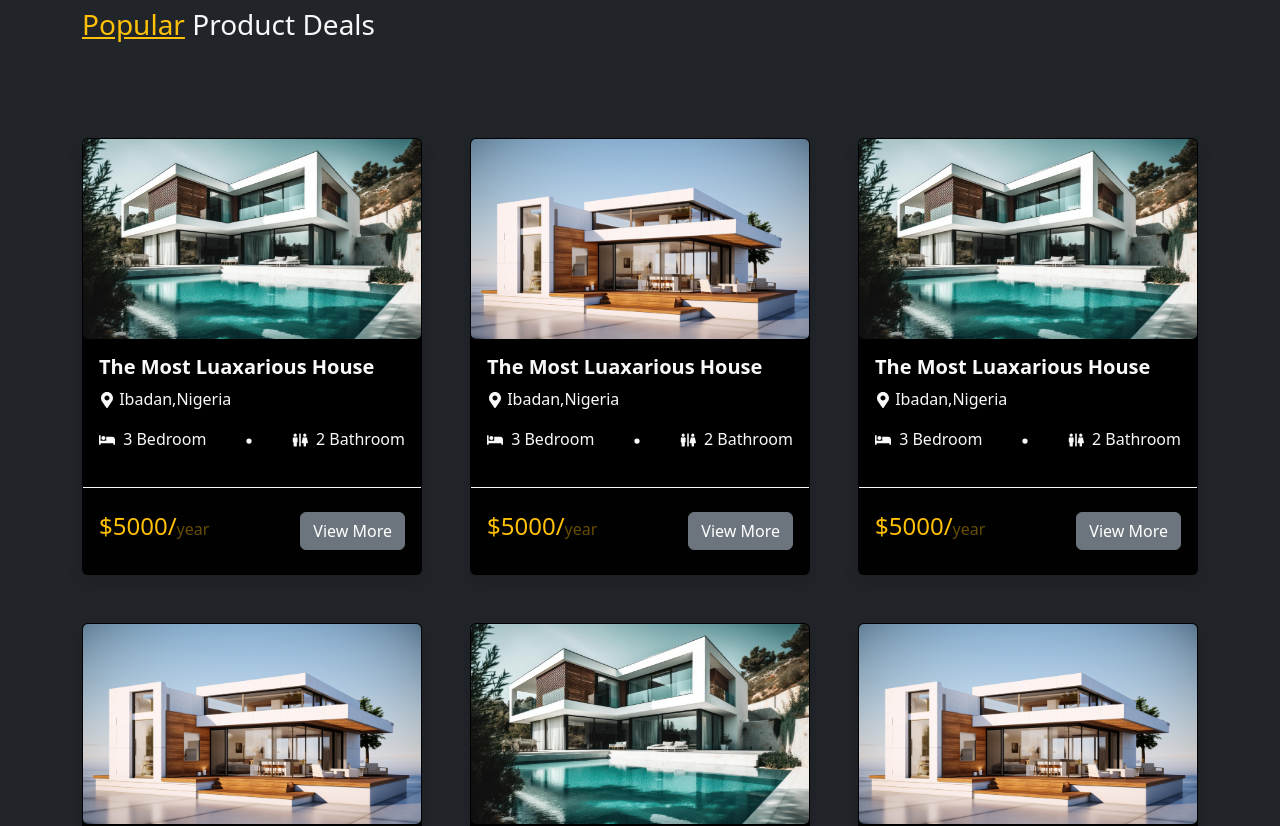
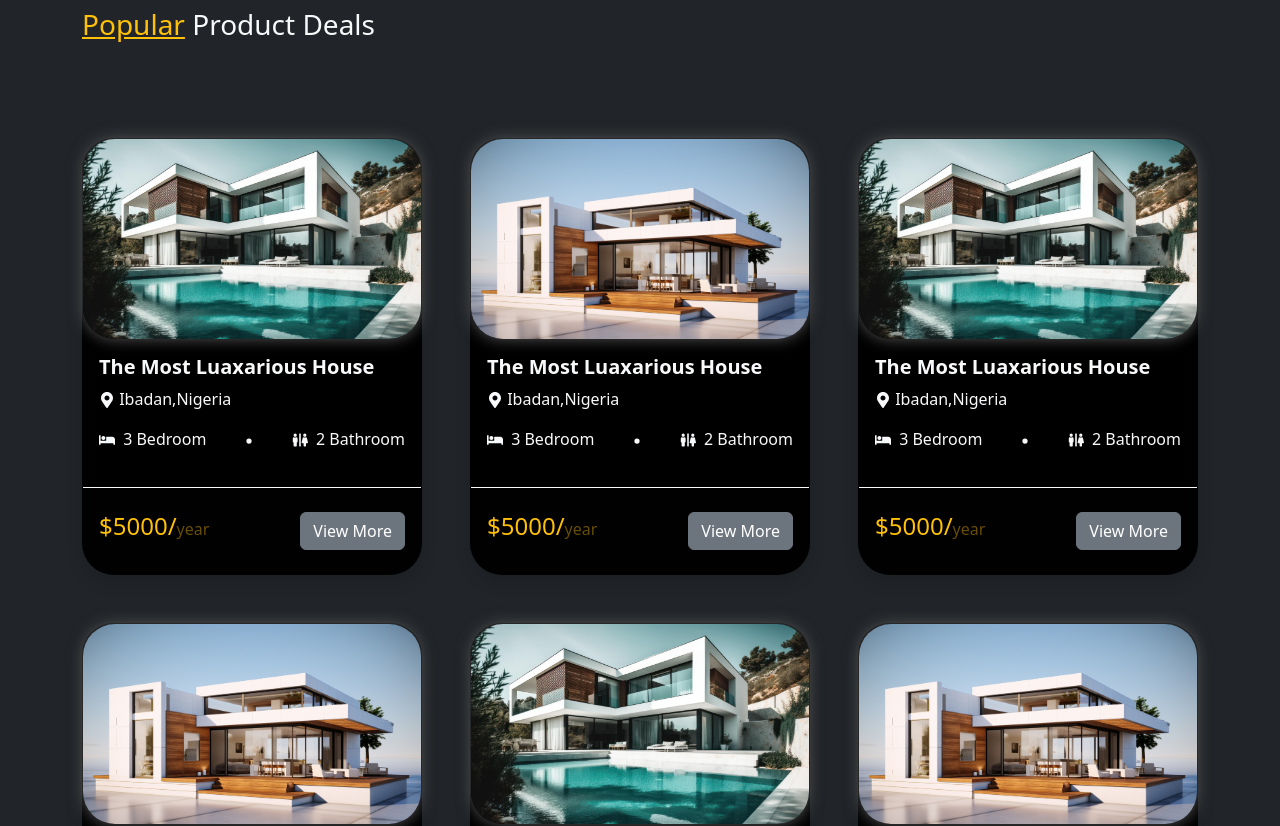
Before and after one commit to praisezee/real-estate, a React (Vite) app: page / in a window 1280 px wide. Shown: the part 960-1786 px from the top of the page. Built offline with nearby package versions, Linux system fonts and the light colour scheme.

Commit message:
minor styling

```diff
--- a/src/components/ProductCard.jsx
+++ b/src/components/ProductCard.jsx
@@ -7,8 +7,8 @@ import { BsDot } from "react-icons/bs"
 const ProductCard = ({img}) => {
   return (
     <Col xs={10} md={6} lg={4} xxl={3} className="mx-auto">
-      <Card className="bg-black text-light shadow">
-        <Card.Img src={img} height={200}/>
+      <Card className="bg-black text-light shadow rounded-5">
+        <Card.Img src={img} height={200} className="rounded-5 shadow-img"/>
         <CardBody>
           <CardTitle className="text-capitalize fw-bold">The Most Luaxarious House</CardTitle>
           <CardText>
--- a/src/index.css
+++ b/src/index.css
@@ -43,3 +43,7 @@
 .custom-shadow{
     box-shadow: 0px 2px 3px #e5ad4e;
 }
+
+.shadow-img{
+    box-shadow: 0px 0px 15px #565656;
+}
```
